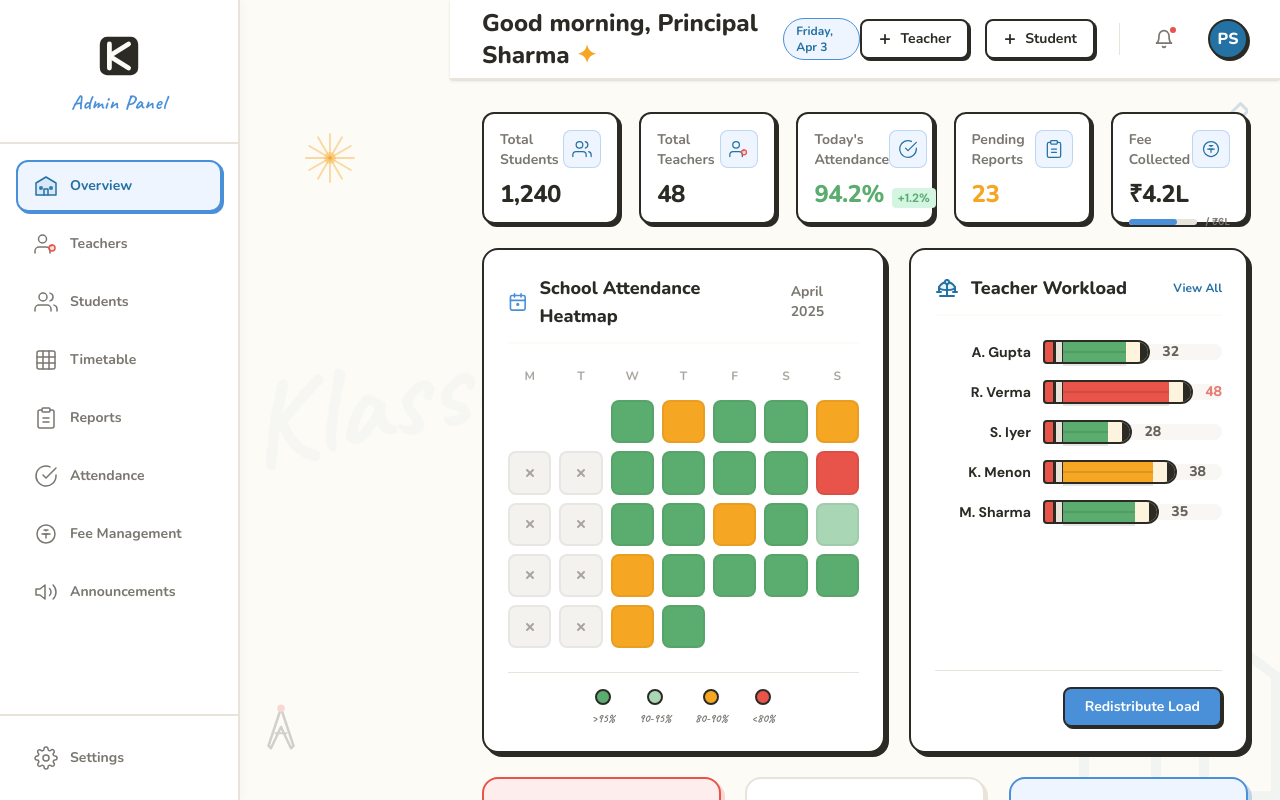
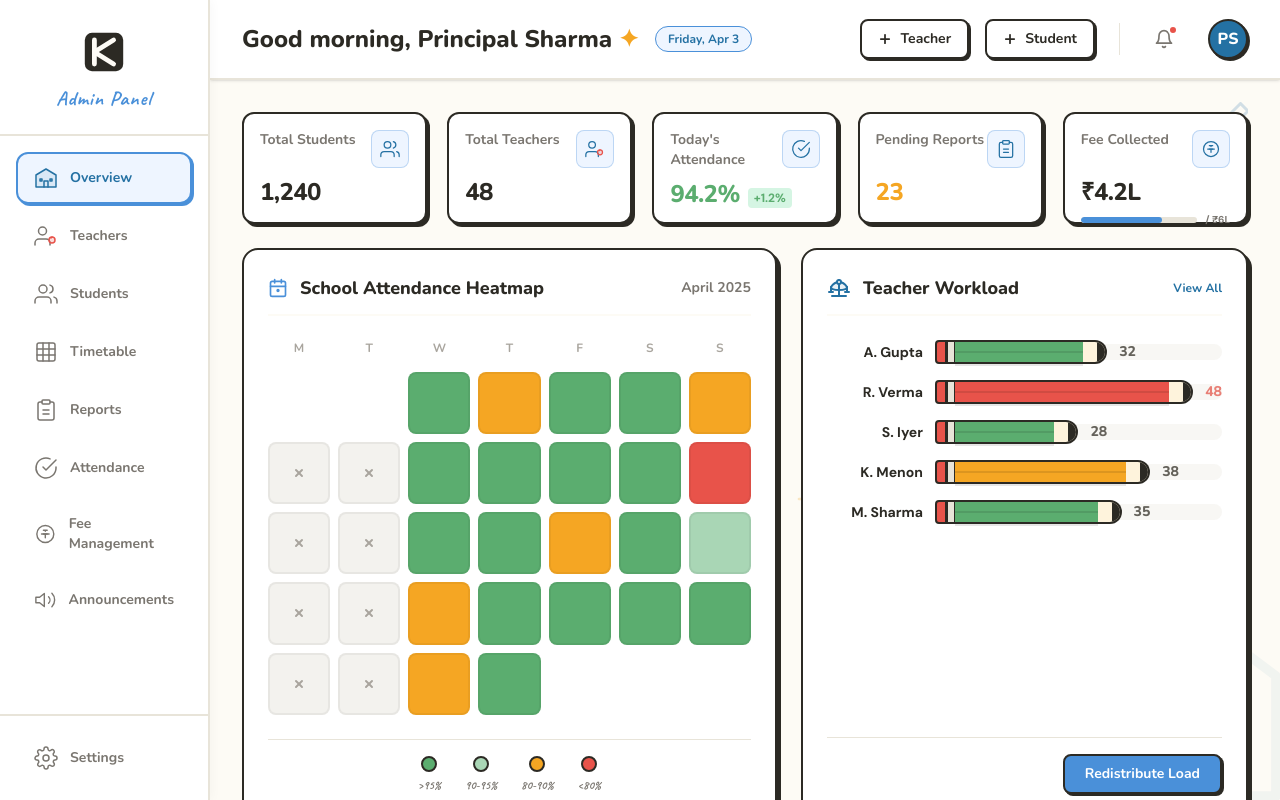
Before and after one commit to Hardagya12/Klasso, a Next.js app in the folder frontend/: page /admin in a window 1280 px wide. Built offline with nearby package versions, Linux system fonts and the light colour scheme.

Commit message:
improved sidebar

```diff
--- a/frontend/app/components/ui/AdminSidebar.tsx
+++ b/frontend/app/components/ui/AdminSidebar.tsx
@@ -111,8 +111,8 @@ const NavItem = ({ icon, label, path }: { icon: React.ReactNode, label: string,
 
 export default function AdminSidebar() {
   return (
-    <aside className="w-[240px] shrink-0 border-r-2 border-[#E8E4D9] bg-white flex flex-col z-20 shadow-[2px_0_10px_rgba(0,0,0,0.03)] h-full overflow-y-auto custom-scrollbar">
-      <div className="p-6 border-b-2 border-[#E8E4D9] flex flex-col items-center mt-2">
+    <aside className="fixed top-0 left-0 w-[210px] h-screen border-r-2 border-[#E8E4D9] bg-white flex flex-col z-20 shadow-[2px_0_10px_rgba(0,0,0,0.03)] overflow-y-auto custom-scrollbar">
+      <div className="p-5 border-b-2 border-[#E8E4D9] flex flex-col items-center mt-2">
         <KlassoLogo size={48} />
         <span className="mt-2 text-[#4A90D9] font-bold tracking-wider" style={{ fontFamily: '"Caveat", cursive', fontSize: "20px" }}>Admin Panel</span>
       </div>
--- a/frontend/app/dashboard/page.tsx
+++ b/frontend/app/dashboard/page.tsx
@@ -26,7 +26,7 @@ export default function TeacherDashboard() {
       <OnboardingModal isOpen={showOnboarding} onClose={() => setShowOnboarding(false)} />
 
       {/* ─── MAIN AREA ─── */}
-      <main style={{ flex: 1, marginLeft: 240, display: "flex", flexDirection: "column" }}>
+      <main style={{ flex: 1, marginLeft: 210, display: "flex", flexDirection: "column" }}>
         {/* Header */}
         <header style={{
           height: 64, borderBottom: "2px solid #E8E4D9", backgroundColor: "#FFFFFF",
@@ -74,7 +74,7 @@ export default function TeacherDashboard() {
         </header>
 
         {/* Page content */}
-        <div style={{ padding: 32 }}>
+        <div style={{ padding: "32px 24px" }}>
 
           {/* ── STAT CARDS ── */}
           <div style={{ display: "grid", gridTemplateColumns: "repeat(4, 1fr)", gap: 24, marginBottom: 48, position: "relative" }}>
--- a/frontend/app/students/page.tsx
+++ b/frontend/app/students/page.tsx
@@ -49,7 +49,7 @@ export default function StudentsPage() {
     <div className="flex min-h-screen bg-[#FDFBF5]" style={{ fontFamily: '"DM Sans", sans-serif' }}>
       <Sidebar />
 
-      <main className="flex-1 ml-[240px] pl-10 pr-8 py-10 max-w-none relative">
+      <main className="flex-1 ml-[210px] pl-6 pr-8 py-10 max-w-none relative">
         {/* Header Section */}
         <div className="flex items-start justify-between mb-8 flex-wrap gap-4">
           <div className="flex items-center gap-4">
```
